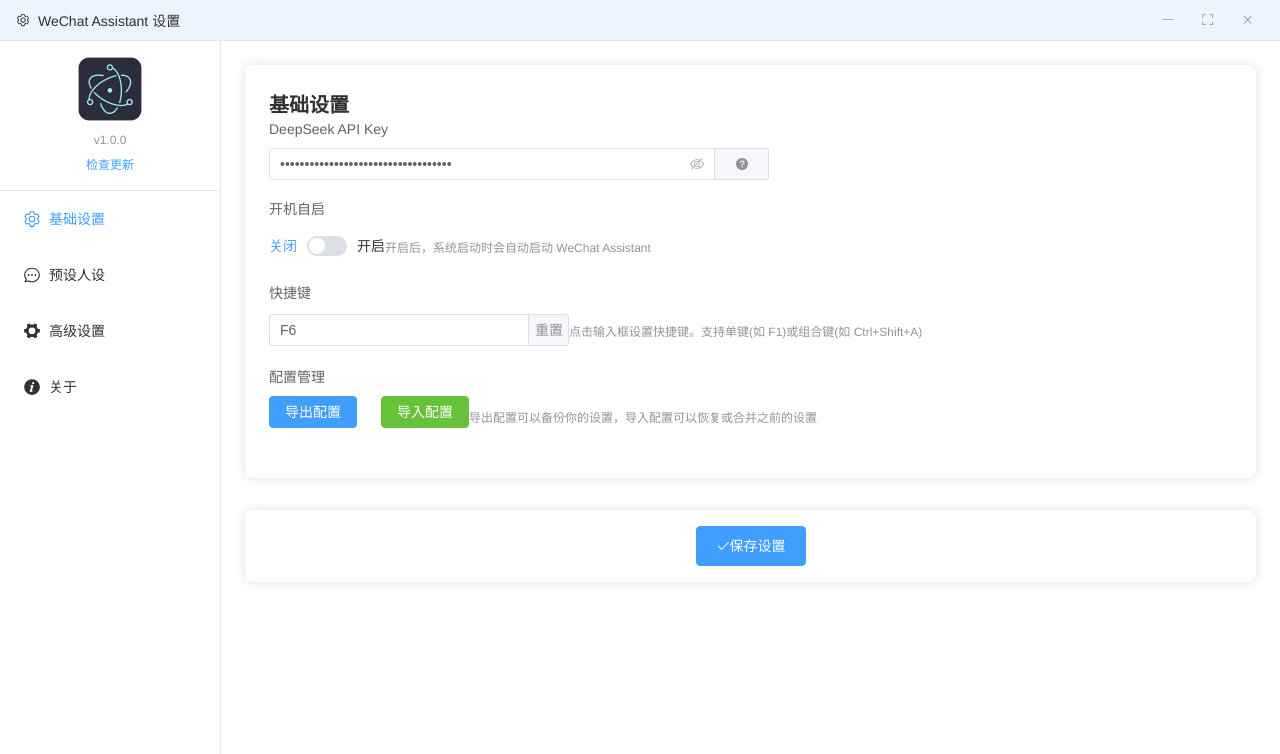
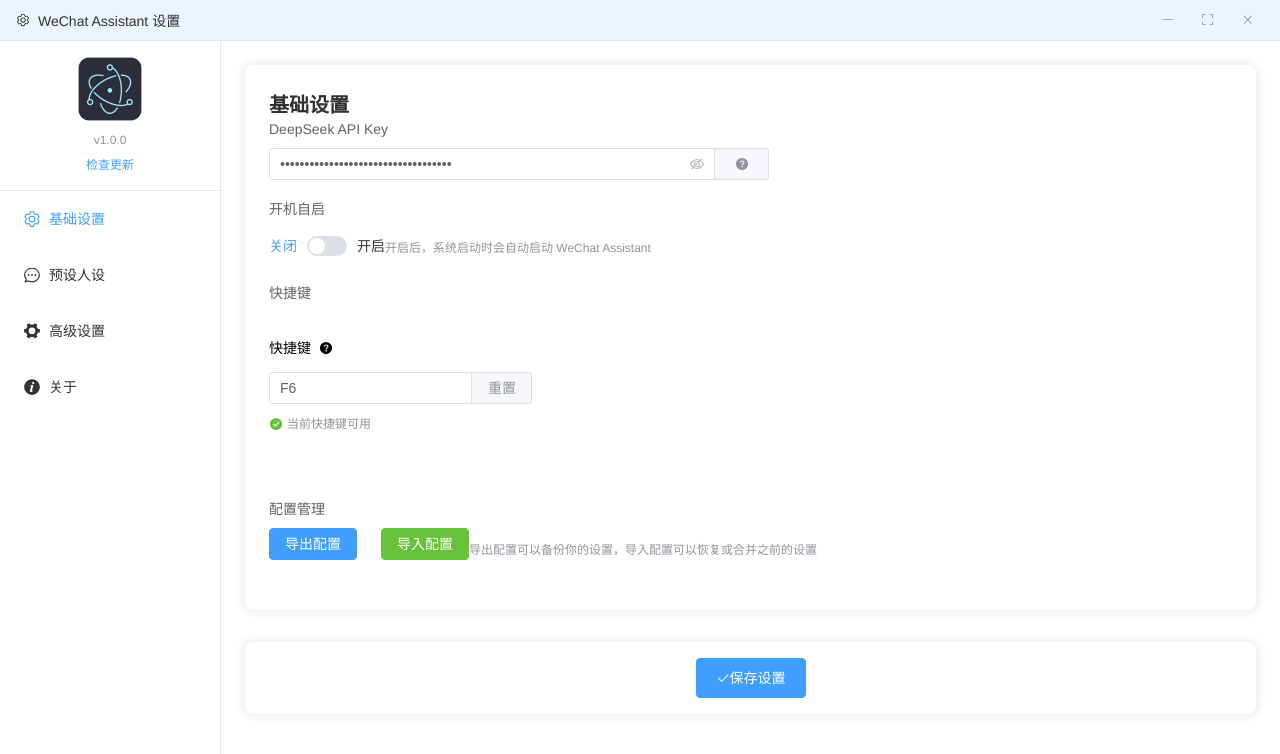
Before and after one commit to Xiaotian-star/ChatMate, a Vue app: page /#/ in a window 1280 px wide. Shown: the top 754 px of the page. Built offline with nearby package versions, Linux system fonts and the light colour scheme.

Commit message:
增强快捷键管理功能，支持动态注册和注销主快捷键，优化设置保存逻辑，更新文档以反映新功能；重构快捷键录制界面，改善用户体验，移除不再使用的自动生成快捷键设置。

```diff
--- a/src/preload/index.ts
+++ b/src/preload/index.ts
@@ -40,7 +40,7 @@ const api: ElectronAPI = {
 
   // 自动启动相关
   getAutoLaunch: () => ipcRenderer.invoke('get-auto-launch'),
-  setAutoLaunch: (enable: boolean) => ipcRenderer.invoke('set-auto-launch', enable),
+  setAutoLaunch: (enabled: boolean) => ipcRenderer.invoke('set-auto-launch', enabled),
 
   // 窗口控制
   windowMin: () => ipcRenderer.send('window-min'),
--- a/src/renderer/src/components/Settings.vue
+++ b/src/renderer/src/components/Settings.vue
@@ -101,22 +101,40 @@
             </el-form-item>
 
             <el-form-item label="快捷键">
-              <el-input
-                v-model="displayShortcut"
-                placeholder="点击输入快捷键"
-                readonly
-                class="shortcut-input"
-                @keydown.stop="recordShortcut"
-                @keyup.stop="finishRecording"
-                @focus="startRecording"
-                @blur="stopRecording"
-              >
-                <template #append>
-                  <el-button @click="resetShortcut" type="primary" link>重置</el-button>
-                </template>
-              </el-input>
-              <div class="shortcut-tip" :class="{ 'recording': isRecording }">
-                {{ shortcutTip }}
+              <div class="shortcut-settings">
+                <div class="shortcut-item">
+                  <div class="shortcut-label">
+                    <span>快捷键</span>
+                    <el-tooltip content="用于打开主窗口的快捷键" placement="top">
+                      <el-icon><QuestionFilled /></el-icon>
+                    </el-tooltip>
+                  </div>
+                  <div class="shortcut-input">
+                    <el-input
+                      v-model="settings.shortcut"
+                      :placeholder="isRecording ? '请按下快捷键组合...' : '点击开始录制'"
+                      :readonly="true"
+                      :class="{ 'is-recording': isRecording, 'is-invalid': !shortcutStatus.main.isValid }"
+                      @click="startRecording"
+                      @keydown.stop="recordShortcut"
+                      @keyup.stop="stopRecording"
+                    >
+                      <template #append>
+                        <el-button @click="resetShortcut">重置</el-button>
+                      </template>
+                    </el-input>
+                    <div v-if="!shortcutStatus.main.isValid" class="error-message">
+                      {{ shortcutStatus.main.message }}
+                    </div>
+                    <div class="shortcut-status" :class="{ 'error': !shortcutStatus.main.isValid }">
+                      <el-icon :class="{ 'success': shortcutStatus.main.isValid, 'error': !shortcutStatus.main.isValid }">
+                        <CircleCheckFilled v-if="shortcutStatus.main.isValid" />
+                        <CircleCloseFilled v-else />
+                      </el-icon>
+                      {{ shortcutStatus.main.message || '当前快捷键可用' }}
+                    </div>
+                  </div>
+                </div>
               </div>
             </el-form-item>
 
@@ -196,26 +214,6 @@
               </div>
             </el-form-item>
 
-            <el-form-item label="自动生成快捷键">
-              <el-input
-                v-model="autoGenerateDisplayShortcut"
-                placeholder="点击输入快捷键"
-                readonly
-                class="shortcut-input"
-                @keydown.stop="recordAutoGenerateShortcut"
-                @keyup.stop="finishAutoGenerateRecording"
-                @focus="startAutoGenerateRecording"
-                @blur="stopAutoGenerateRecording"
-              >
-                <template #append>
-                  <el-button @click="resetAutoGenerateShortcut" type="primary" link>重置</el-button>
-                </template>
-              </el-input>
-              <div class="shortcut-tip" :class="{ 'recording': isAutoGenerateRecording }">
-                {{ autoGenerateShortcutTip }}
-              </div>
-            </el-form-item>
-
             <el-form-item label="系统提示词">
               <el-input
                 v-model="settings.systemPrompt"
@@ -272,7 +270,7 @@
 </template>
 
 <script setup lang="ts">
-import { ref, computed, onMounted } from 'vue'
+import { ref, onMounted } from 'vue'
 import { ElMessage } from 'element-plus'
 import {
   Setting,
@@ -286,24 +284,11 @@ import {
   FullScreen,
   Close,
   Plus,
-  Delete
+  Delete,
+  CircleCheckFilled,
+  CircleCloseFilled
 } from '@element-plus/icons-vue'
-import type { StoredSettings, Prompt, ElectronAPI } from '../../../types'
-import type { IpcRenderer } from 'electron'
-
-declare global {
-  interface Window {
-    electronAPI: ElectronAPI
-    electron: {
-      process: {
-        versions: {
-          app: string
-        }
-      }
-      ipcRenderer: IpcRenderer
-    }
-  }
-}
+import type { StoredSettings, Prompt } from '../../../types'
 
 // 预设的人设模板
 const defaultPrompts: Record<string, Prompt> = {
@@ -344,12 +329,11 @@ const DEFAULT_SHORTCUT = 'F6'
 const DEFAULT_API_KEY = 'sk-b7d7735f91c64ebd9f8dd6b791ebcafb'
 
 const settings = ref<StoredSettings>({
-  apiKey: DEFAULT_API_KEY,
-  prompts: { ...defaultPrompts },
-  shortcut: DEFAULT_SHORTCUT,
+  apiKey: '',
+  prompts: {},
+  shortcut: '',
   conversations: [],
   autoGenerate: false,
-  autoGenerateShortcut: 'CommandOrControl+G',
   systemPrompt: '',
   autoLaunch: false
 })
@@ -357,222 +341,75 @@ const settings = ref<StoredSettings>({
 // 快捷键录制相关
 const isRecording = ref(false)
 const pressedKeys = ref<Set<string>>(new Set())
-const displayShortcut = ref('')
-
-// 快捷键提示文字
-const shortcutTip = computed(() => {
-  if (isRecording.value) {
-    return '请按下快捷键组合...'
-  }
-  return '点击输入框设置快捷键。支持单键(如 F1)或组合键(如 Ctrl+Shift+A)'
-})
 
 // 检查快捷键是否冲突
-const checkShortcutConflict = async (shortcut: string, currentType: 'main' | 'auto'): Promise<boolean> => {
-  // 检查是否与其他快捷键冲突
-  if (currentType === 'main' && shortcut === settings.value.autoGenerateShortcut) {
-    ElMessage.error('该快捷键与自动生成快捷键冲突')
-    return true
-  }
-  if (currentType === 'auto' && shortcut === settings.value.shortcut) {
-    ElMessage.error('该快捷键与主快捷键冲突')
+const checkShortcutConflict = async (shortcut: string, type: 'main') => {
+  if (!shortcut) {
+    shortcutStatus.value[type].isValid = false
+    shortcutStatus.value[type].message = '请输入快捷键'
     return true
   }
 
-  // 检查是否被系统占用
+  // 检查系统快捷键
   try {
     const isAvailable = await window.electronAPI.checkShortcutAvailable(shortcut)
     if (!isAvailable) {
-      ElMessage.error('该快捷键已被系统占用')
+      shortcutStatus.value[type].isValid = false
+      shortcutStatus.value[type].message = '快捷键已被系统占用'
       return true
     }
+
+    shortcutStatus.value[type].isValid = true
+    shortcutStatus.value[type].message = ''
+    return false
   } catch (error) {
     console.error('检查快捷键时出错:', error)
-    ElMessage.error('检查快捷键时出错')
+    shortcutStatus.value[type].isValid = false
+    shortcutStatus.value[type].message = '检查快捷键时出错'
     return true
   }
-
-  return false
 }
 
 // 开始录制快捷键
 const startRecording = () => {
   isRecording.value = true
   pressedKeys.value.clear()
-  displayShortcut.value = ''
 }
 
 // 停止录制快捷键
 const stopRecording = async () => {
   isRecording.value = false
-  if (displayShortcut.value) {
-    const hasConflict = await checkShortcutConflict(displayShortcut.value, 'main')
+  if (pressedKeys.value.size > 0) {
+    const shortcut = Array.from(pressedKeys.value).join('+')
+    const hasConflict = await checkShortcutConflict(shortcut, 'main')
     if (!hasConflict) {
-      // 保存旧的快捷键值
-      const oldShortcut = settings.value.shortcut
-
-      // 更新主快捷键
-      settings.value.shortcut = displayShortcut.value
-
-      // 如果自动生成快捷键与旧的主快捷键相同，则更新它
-      if (settings.value.autoGenerateShortcut === oldShortcut) {
-        settings.value.autoGenerateShortcut = displayShortcut.value
-        autoGenerateDisplayShortcut.value = displayShortcut.value
-      }
-
-      // 保存设置
+      settings.value.shortcut = shortcut
       await saveSettings()
     }
   }
+  pressedKeys.value.clear()
 }
 
 // 记录快捷键
 const recordShortcut = (e: KeyboardEvent) => {
+  if (!isRecording.value) return
+
   e.preventDefault()
-
-  // 特殊键映射
-  const keyMap: Record<string, string> = {
-    'Control': 'Ctrl',
-    'Meta': 'Command',
-    'ArrowUp': 'Up',
-    'ArrowDown': 'Down',
-    'ArrowLeft': 'Left',
-    'ArrowRight': 'Right',
-    ' ': 'Space'
+  const key = e.key.toUpperCase()
+  if (!['CONTROL', 'META', 'ALT', 'SHIFT'].includes(key)) {
+    pressedKeys.value.add(key)
+    const shortcut = Array.from(pressedKeys.value).join('+')
+    checkShortcutConflict(shortcut, 'main')
   }
-
-  // 获取按键名称
-  let key = e.key
-  if (key in keyMap) {
-    key = keyMap[key]
-  } else if (key.length === 1) {
-    key = key.toUpperCase()
-  }
-
-  // 添加到已按下的键集合
-  pressedKeys.value.add(key)
-
-  // 更新显示的快捷键
-  const keys = Array.from(pressedKeys.value)
-  if (keys.length > 0) {
-    displayShortcut.value = keys.join('+')
-  }
-}
-
-// 结束单次按键记录
-const finishRecording = () => {
-  pressedKeys.value.clear()
 }
 
 // 重置快捷键
 const resetShortcut = async () => {
   const hasConflict = await checkShortcutConflict(DEFAULT_SHORTCUT, 'main')
   if (!hasConflict) {
-    // 如果自动生成快捷键与当前主快捷键相同，也重置它
-    if (settings.value.autoGenerateShortcut === settings.value.shortcut) {
-      settings.value.autoGenerateShortcut = DEFAULT_SHORTCUT
-      autoGenerateDisplayShortcut.value = DEFAULT_SHORTCUT
-    }
     settings.value.shortcut = DEFAULT_SHORTCUT
-    displayShortcut.value = DEFAULT_SHORTCUT
     await saveSettings()
     ElMessage.success('已重置为默认快捷键')
-  }
-}
-
-// 自动生成快捷键录制相关
-const isAutoGenerateRecording = ref(false)
-const autoGenerateDisplayShortcut = ref('')
-const autoGeneratePressedKeys = ref<Set<string>>(new Set())
-
-// 自动生成快捷键提示文字
-const autoGenerateShortcutTip = computed(() => {
-  if (isAutoGenerateRecording.value) {
-    return '请按下快捷键组合...'
-  }
-  return '点击输入框设置快捷键。支持组合键(如 Ctrl+G)'
-})
-
-// 开始录制自动生成快捷键
-const startAutoGenerateRecording = () => {
-  isAutoGenerateRecording.value = true
-  autoGeneratePressedKeys.value.clear()
-  autoGenerateDisplayShortcut.value = ''
-}
-
-// 停止录制自动生成快捷键
-const stopAutoGenerateRecording = async () => {
-  isAutoGenerateRecording.value = false
-  if (autoGenerateDisplayShortcut.value) {
-    const hasConflict = await checkShortcutConflict(autoGenerateDisplayShortcut.value, 'auto')
-    if (!hasConflict) {
-      // 保存旧的快捷键值
-      const oldAutoGenerateShortcut = settings.value.autoGenerateShortcut
-
-      // 更新自动生成快捷键
-      settings.value.autoGenerateShortcut = autoGenerateDisplayShortcut.value
-
-      // 保存设置
-      await saveSettings()
-    } else {
-      // 如果有冲突，恢复显示值为当前设置值
-      autoGenerateDisplayShortcut.value = settings.value.autoGenerateShortcut
-    }
-  } else {
-    // 如果没有输入，恢复显示值为当前设置值
-    autoGenerateDisplayShortcut.value = settings.value.autoGenerateShortcut
-  }
-}
-
-// 记录自动生成快捷键
-const recordAutoGenerateShortcut = (e: KeyboardEvent) => {
-  e.preventDefault()
-
-  // 特殊键映射
-  const keyMap: Record<string, string> = {
-    'Control': 'CommandOrControl',
-    'Meta': 'CommandOrControl',
-    'ArrowUp': 'Up',
-    'ArrowDown': 'Down',
-    'ArrowLeft': 'Left',
-    'ArrowRight': 'Right',
-    ' ': 'Space'
-  }
-
-  // 获取按键名称
-  let key = e.key
-  if (key in keyMap) {
-    key = keyMap[key]
-  } else if (key.length === 1) {
-    key = key.toUpperCase()
-  }
-
-  // 添加到已按下的键集合
-  autoGeneratePressedKeys.value.add(key)
-
-  // 更新显示的快捷键
-  const keys = Array.from(autoGeneratePressedKeys.value)
-  if (keys.length > 0) {
-    autoGenerateDisplayShortcut.value = keys.join('+')
-  }
-}
-
-// 结束单次自动生成快捷键记录
-const finishAutoGenerateRecording = () => {
-  autoGeneratePressedKeys.value.clear()
-}
-
-// 重置自动生成快捷键
-const resetAutoGenerateShortcut = async () => {
-  const DEFAULT_AUTO_GENERATE_SHORTCUT = 'CommandOrControl+G'
-  const hasConflict = await checkShortcutConflict(DEFAULT_AUTO_GENERATE_SHORTCUT, 'auto')
-  if (!hasConflict) {
-    settings.value.autoGenerateShortcut = DEFAULT_AUTO_GENERATE_SHORTCUT
-    autoGenerateDisplayShortcut.value = DEFAULT_AUTO_GENERATE_SHORTCUT
-    await saveSettings()
-    ElMessage.success('已重置为默认快捷键')
-  } else {
-    // 如果有冲突，恢复显示值为当前设置值
   }
 }
 
@@ -625,9 +462,6 @@ const loadSettings = async () => {
         ...savedSettings,
         autoLaunch
       }
-      // 确保显示值与设置值同步，但不设置默认值
-      displayShortcut.value = settings.value.shortcut
-      autoGenerateDisplayShortcut.value = settings.value.autoGenerateShortcut
     } else {
       // 如果没有保存的设置，使用默认值
       const defaultSettings = {
@@ -636,13 +470,10 @@ const loadSettings = async () => {
         shortcut: DEFAULT_SHORTCUT,
         conversations: [],
         autoGenerate: false,
-        autoGenerateShortcut: 'CommandOrControl+G',
         systemPrompt: '',
         autoLaunch: autoLaunch
       }
       settings.value = defaultSettings
-      displayShortcut.value = DEFAULT_SHORTCUT
-      autoGenerateDisplayShortcut.value = 'CommandOrControl+G'
     }
   } catch (error) {
     console.error('加载设置失败:', error)
@@ -653,13 +484,10 @@ const loadSettings = async () => {
       shortcut: DEFAULT_SHORTCUT,
       conversations: [],
       autoGenerate: false,
-      autoGenerateShortcut: 'CommandOrControl+G',
       systemPrompt: '',
       autoLaunch: false
     }
     settings.value = defaultSettings
-    displayShortcut.value = DEFAULT_SHORTCUT
-    autoGenerateDisplayShortcut.value = 'CommandOrControl+G'
 
     ElMessage({
       message: '加载设置失败，使用默认设置',
@@ -687,7 +515,6 @@ const saveSettings = async () => {
       shortcut: settings.value.shortcut,
       conversations: [],
       autoGenerate: settings.value.autoGenerate,
-      autoGenerateShortcut: settings.value.autoGenerateShortcut,
       systemPrompt: settings.value.systemPrompt,
       autoLaunch: settings.value.autoLaunch
     }
@@ -824,6 +651,21 @@ const importConfig = async () => {
     console.error('导入配置失败:', error)
   }
 }
+
+// 在 <script setup> 部分添加新的响应式变量
+interface ShortcutStatus {
+  main: {
+    isValid: boolean
+    message: string
+  }
+}
+
+const shortcutStatus = ref<ShortcutStatus>({
+  main: {
+    isValid: true,
+    message: ''
+  }
+})
 </script>
 
 <style scoped>
@@ -957,8 +799,37 @@ const importConfig = async () => {
   max-width: 500px;
 }
 
+.shortcut-settings {
+  margin: 20px 0;
+}
+
+.shortcut-item {
+  margin-bottom: 20px;
+}
+
+.shortcut-label {
+  display: flex;
+  align-items: center;
+  margin-bottom: 8px;
+  gap: 8px;
+}
+
 .shortcut-input {
-  max-width: 300px;
+  position: relative;
+}
+
+.error-message {
+  color: var(--el-color-danger);
+  font-size: 12px;
+  margin-top: 4px;
+}
+
+.is-recording {
+  background-color: var(--el-color-primary-light-9);
+}
+
+.is-invalid :deep(.el-input__inner) {
+  border-color: var(--el-color-danger);
 }
 
 .setting-tip {
@@ -973,9 +844,29 @@ const importConfig = async () => {
   margin-top: 4px;
 }
 
-.shortcut-tip.recording {
-  color: var(--el-color-primary);
-  font-weight: 500;
+.shortcut-status {
+  display: flex;
+  align-items: center;
+  gap: 4px;
+  margin-top: 4px;
+  font-size: 12px;
+  color: var(--el-text-color-secondary);
+}
+
+.shortcut-status.error {
+  color: var(--el-color-danger);
+}
+
+.shortcut-status .el-icon {
+  font-size: 14px;
+}
+
+.shortcut-status .el-icon.success {
+  color: var(--el-color-success);
+}
+
+.shortcut-status .el-icon.error {
+  color: var(--el-color-danger);
 }
 
 .prompts-grid {
--- a/src/types/index.ts
+++ b/src/types/index.ts
@@ -25,7 +25,6 @@ export interface StoredSettings {
   shortcut: string
   conversations: Conversation[]
   autoGenerate: boolean
-  autoGenerateShortcut: string
   systemPrompt: string
   autoLaunch?: boolean
 }
@@ -47,7 +46,7 @@ export interface ElectronAPI {
 
   // 自动启动相关
   getAutoLaunch: () => Promise<boolean>
-  setAutoLaunch: (enable: boolean) => Promise<boolean>
+  setAutoLaunch: (enabled: boolean) => Promise<boolean>
 
   // 窗口控制
   windowMin: () => void
@@ -58,7 +57,7 @@ export interface ElectronAPI {
   toggleDevTools: () => Promise<void>
 
   // 更新相关
-  checkForUpdates: () => Promise<{ hasUpdate: boolean; version: string; releaseNotes?: string }>
+  checkForUpdates: () => Promise<{ hasUpdate: boolean; latestVersion: string; releaseNotes?: string }>
 
   // 快捷键检查
   checkShortcutAvailable: (shortcut: string) => Promise<boolean>
```
Also changed, not shown: src/main/index.ts (+72 -31 lines), src/renderer/src/env.d.ts (+13 -8 lines), src/renderer/src/types.d.ts (added, +16 -0 lines).
